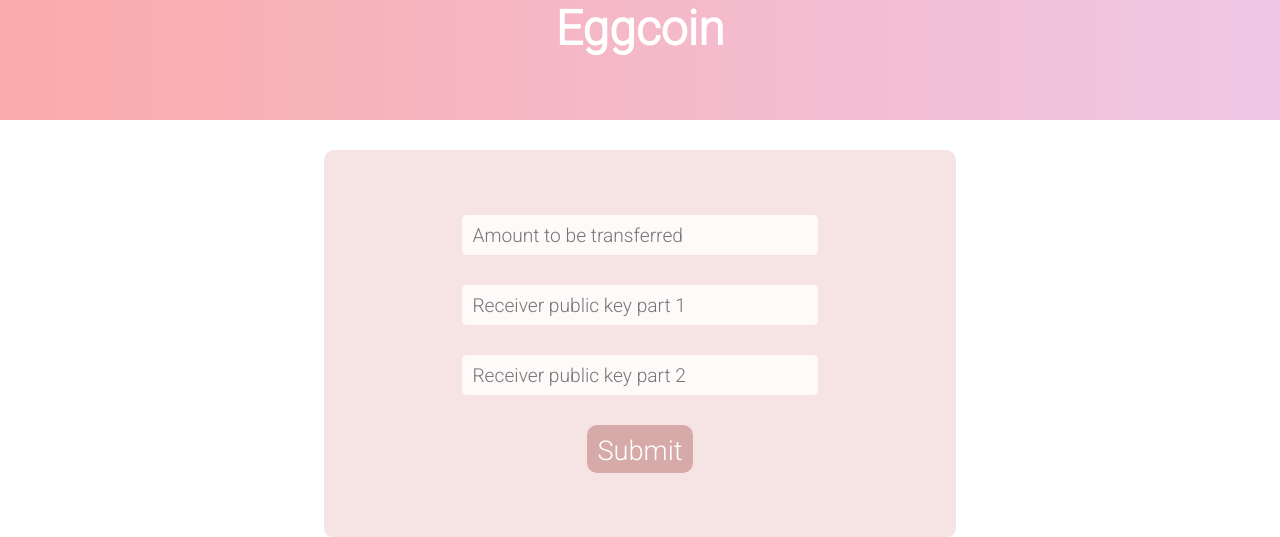
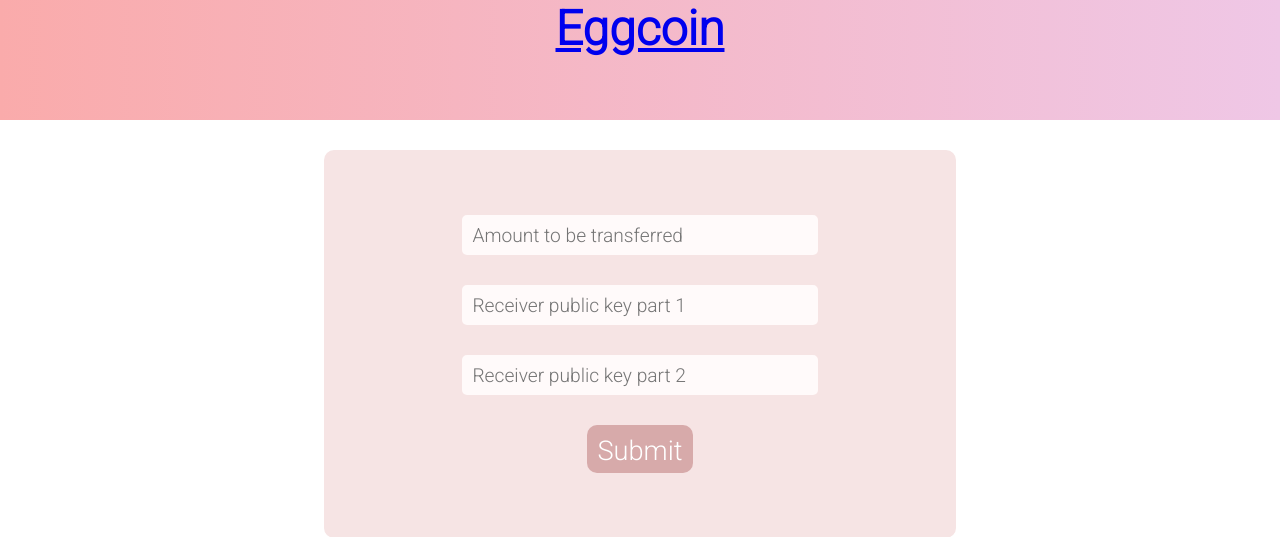
Before and after one commit to generationzcode/socoolblockchain, a Django app: page /transaction_form in a window 1280 px wide. Shown: the top 537 px of the page. Run offline with Django 3.2, Linux system fonts and the light colour scheme.

Commit message:
added a link back to home (in the hearder)

```diff
--- a/eggcoin/templates/transaction_form.html
+++ b/eggcoin/templates/transaction_form.html
@@ -78,7 +78,7 @@
     }
   </style>
   <div class="header">
-    <h1 class="heading">Eggcoin</h1>
+    <h1 class="heading"><a href='/'>Eggcoin</a></h1>
   </div>
   <div class="form" >
     <form action="../make_transaction" method="post" class="real-form">
```
